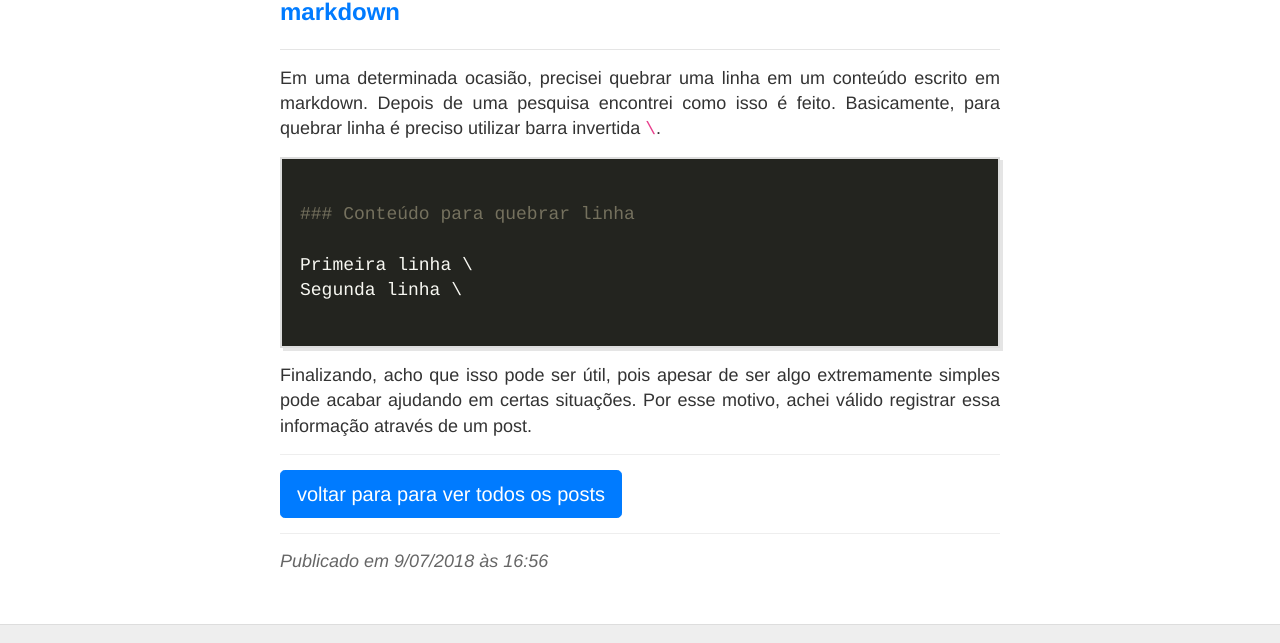
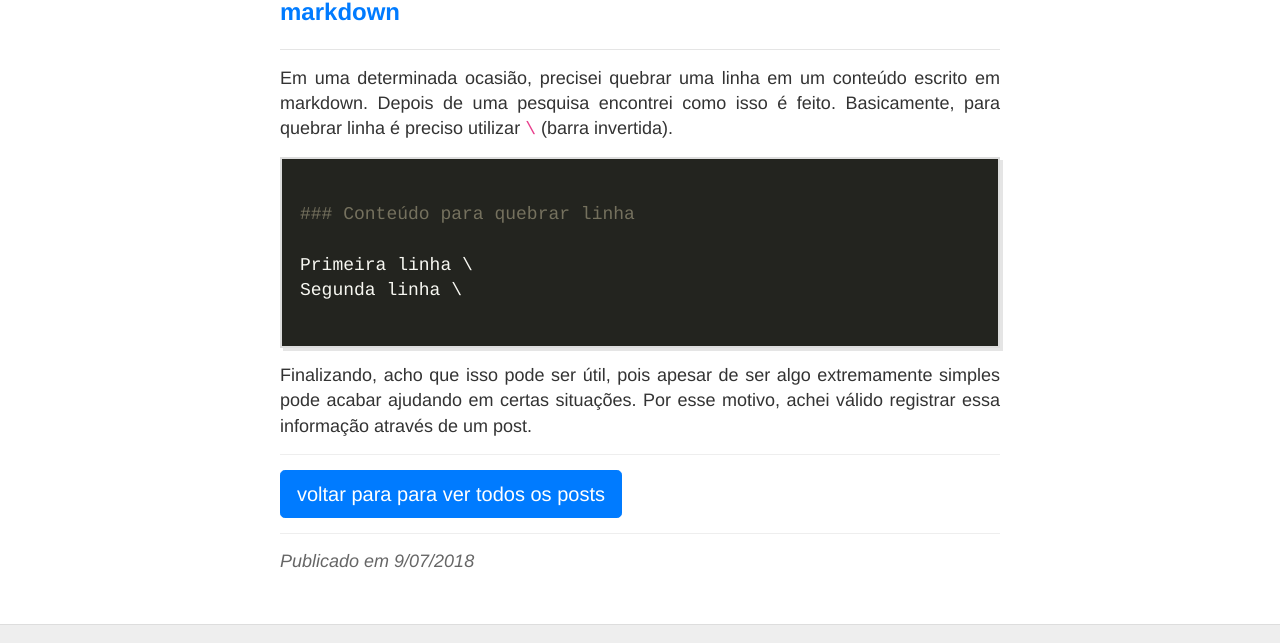
Before and after one commit to raphael-da-silva/raphael-da-silva.github.io, a Jekyll site: the page built from _posts/2018-07-09-pular-linha-markdown.md, in a window 1280 px wide. Shown: the part 210-853 px from the top of the page. Built offline with Jekyll 4.4.1, drawn with Linux system fonts in a browser that asks for light colours; nearby versions of some CDN libraries.

Commit message:
Mudanças

````diff
--- a/_layouts/post.html
+++ b/_layouts/post.html
@@ -22,7 +22,7 @@ layout: default
   <hr class="hr">
 
   <div class="date">
-    Publicado em {{ page.date | date: "%e/%m/%Y" }} às {{ page.date | date: "%H:%M" }}
+    Publicado em {{ page.date | date: "%e/%m/%Y" }} <!-- às {{ page.date | date: "%H:%M" }} -->
   </div>
 
   {% include disqus.html %}
--- a/_posts/2018-07-09-pular-linha-markdown.md
+++ b/_posts/2018-07-09-pular-linha-markdown.md
@@ -4,7 +4,7 @@ title: Markdown - Pular uma linha em conteúdo escrito com markdown
 date: 2018-07-09 16:56
 ---
 
-Em uma determinada ocasião, precisei quebrar uma linha em um conteúdo escrito em markdown. Depois de uma pesquisa encontrei como isso é feito. Basicamente, para quebrar linha é preciso utilizar barra invertida ``` \ ```.
+Em uma determinada ocasião, precisei quebrar uma linha em um conteúdo escrito em markdown. Depois de uma pesquisa encontrei como isso é feito. Basicamente, para quebrar linha é preciso utilizar ``` \ ``` (barra invertida).
 
 ```markdown
 
--- a/index.html
+++ b/index.html
@@ -7,7 +7,7 @@ layout: default
     <article class="post">
 
       <h3 style="margin: 0; padding: 0;">
-      	<a href="{{ site.baseurl }}{{ post.url }}">{{ post.title }}</a>
+      	<a href="{{ site.baseurl }}{{ post.url }}" class="text-primary">{{ post.title }}</a>
       </h3>
 
      <!--  <div class="entry">
````
